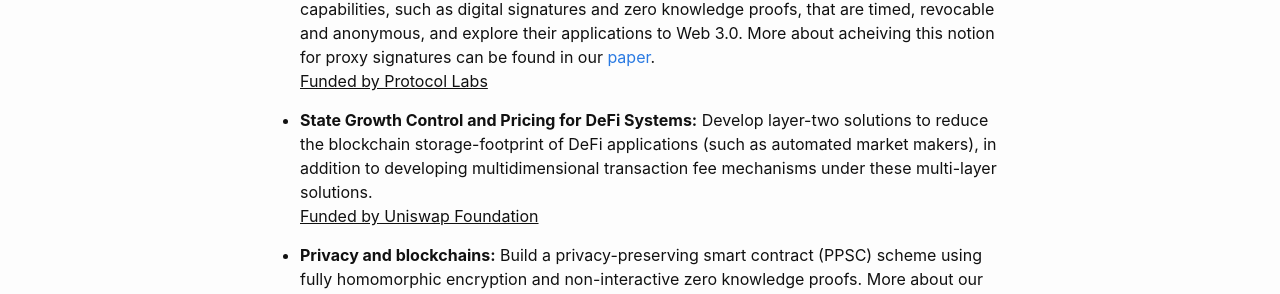
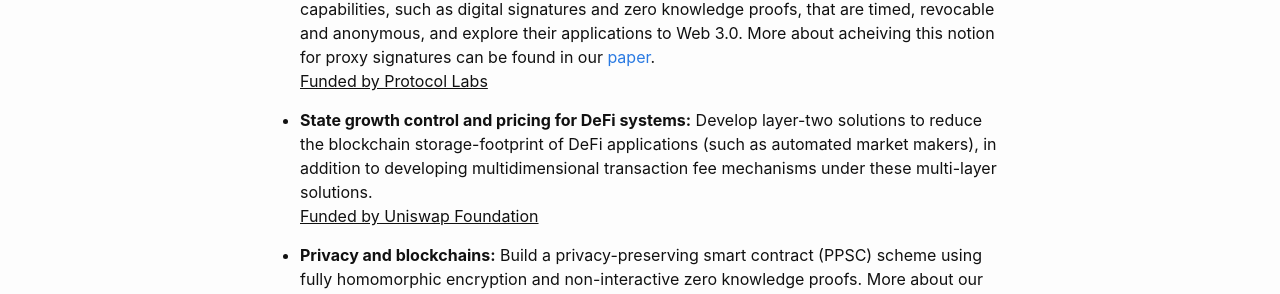
Before and after one commit to GhadaAlmashaqbeh/GhadaAlmashaqbeh.github.io, a Jekyll site: the page built from 01-research.md, in a window 1280 px wide. Shown: the part 720-1014 px from the top of the page. Built offline with Jekyll 4.4.1, drawn with Linux system fonts in a browser that asks for light colours.

Commit message:
edit res

```diff
--- a/01-research.md
+++ b/01-research.md
@@ -21,7 +21,7 @@ My research interests span cryptography, computer security, and privacy with a l
 * **Delegation of cryptographic capabilities:** Build constructions for delegating cryptographic capabilities, such as digital signatures and zero knowledge proofs, that are timed, revocable and anonymous, and explore their applications to Web 3.0. More about acheiving this notion for proxy signatures can be found in our [paper](https://eprint.iacr.org/2023/833).<br/>
 <u>Funded by Protocol Labs<u/>
 
-* **State Growth Control and Pricing for DeFi Systems:** Develop layer-two solutions to reduce the blockchain storage-footprint of DeFi applications (such as automated market makers), in addition to developing multidimensional transaction fee mechanisms under these multi-layer solutions.<br/>
+* **State growth control and pricing for DeFi systems:** Develop layer-two solutions to reduce the blockchain storage-footprint of DeFi applications (such as automated market makers), in addition to developing multidimensional transaction fee mechanisms under these multi-layer solutions.<br/>
 <u>Funded by Uniswap Foundation<u/>
 
 * **Privacy and blockchains:** Build a privacy-preserving smart contract (PPSC) scheme using fully homomorphic encryption and non-interactive zero knowledge proofs. More about our PPSC framework can be found in our ([paper](https://eprint.iacr.org/2021/133), [EuroS&P 2023](https://www.ieee-security.org/TC/EuroSP2023/)), and more about current private computing solutions for blockchains can be found in our ([SoK paper](https://eprint.iacr.org/2021/727.pdf), [EuroS&P 2022](https://www.ieee-security.org/TC/EuroSP2022/)).
```
